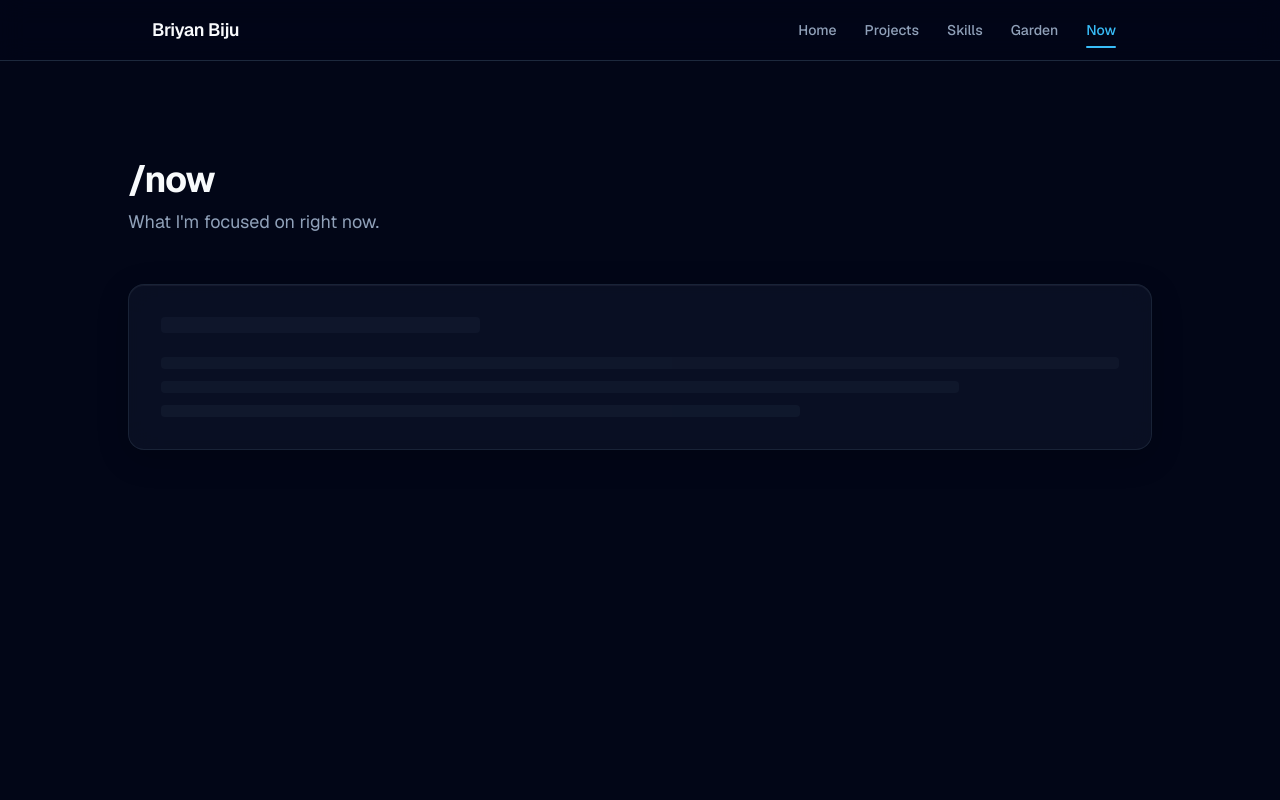
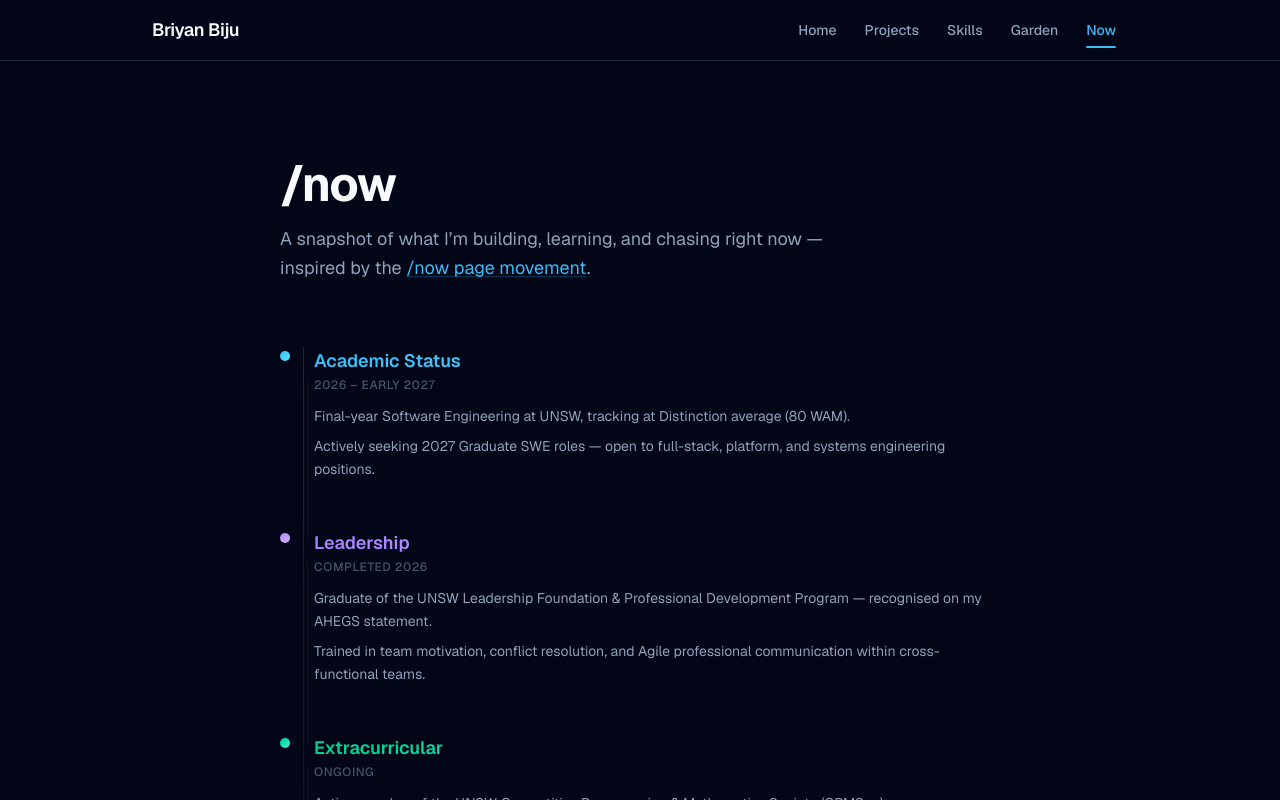
Before and after one commit to MundaneDragon/digital-garden, a Next.js app: page /now in a window 1280 px wide. Shown: the top 800 px of the page. Built offline with nearby package versions, Linux system fonts and the light colour scheme.

Commit message:
feat: add active status timeline and leadership tracking page

```diff
--- a/src/app/now/page.tsx
+++ b/src/app/now/page.tsx
@@ -1,23 +1,120 @@
+const TIMELINE = [
+  {
+    label: "Academic Status",
+    date: "2026 – early 2027",
+    gradient: "from-brand-400 to-cyan-300",
+    items: [
+      "Final-year Software Engineering at UNSW, tracking at Distinction average (80 WAM).",
+      "Actively seeking 2027 Graduate SWE roles — open to full-stack, platform, and systems engineering positions.",
+    ],
+  },
+  {
+    label: "Leadership",
+    date: "Completed 2026",
+    gradient: "from-violet-400 to-purple-300",
+    items: [
+      "Graduate of the UNSW Leadership Foundation & Professional Development Program — recognised on my AHEGS statement.",
+      "Trained in team motivation, conflict resolution, and Agile professional communication within cross-functional teams.",
+    ],
+  },
+  {
+    label: "Extracurricular",
+    date: "Ongoing",
+    gradient: "from-emerald-400 to-teal-300",
+    items: [
+      "Active member of the UNSW Competitive Programming & Mathematics Society (CPMSoc).",
+      "Daily LeetCode grinding with focus on dynamic programming, graph traversal, and sorting optimizations for ICPC and technical interviews.",
+    ],
+  },
+  {
+    label: "Freelance",
+    date: "2023 – present",
+    gradient: "from-amber-400 to-orange-300",
+    items: [
+      "Fiverr Excel Data Visualization & Macro Consultant — translating client requirements into automated dashboards and VBA tooling.",
+      "Developed a repeatable discovery-to-delivery workflow: requirements intake → prototype → revision → final handover with documentation.",
+    ],
+  },
+] as const;
+
+export const metadata = {
+  title: "/now | Briyan Biju",
+  description:
+    "What Briyan Biju is focused on right now — final-year SWE at UNSW, leadership, competitive programming, and freelance consulting.",
+};
+
 export default function NowPage() {
   return (
-    <main className="min-h-screen px-6 py-24">
-      <div className="mx-auto max-w-5xl space-y-12">
-        <header>
-          <h1 className="text-4xl font-bold tracking-tight text-slate-50">
+    <main className="mx-auto max-w-3xl space-y-16 px-6 py-24">
+      <header className="space-y-4">
+        <h1 className="text-4xl font-bold tracking-tight text-slate-50 sm:text-5xl">
           /now
         </h1>
-          <p className="mt-2 text-lg text-slate-400">
-            What I&apos;m focused on right now.
+        <p className="max-w-xl text-lg leading-relaxed text-slate-400">
+          A snapshot of what I&rsquo;m building, learning, and chasing right
+          now — inspired by the{" "}
+          <a
+            href="https://nownownow.com/about"
+            target="_blank"
+            rel="noopener noreferrer"
+            className="text-brand-400 hover:text-brand-300 underline decoration-brand-500/30 underline-offset-2 transition-colors"
+          >
+            /now page movement
+          </a>
+          .
         </p>
       </header>
-        <div className="glass rounded-glass space-y-6 p-8">
-          <div className="h-4 w-1/3 animate-pulse-glass rounded bg-slate-800" />
-          <div className="space-y-3">
-            <div className="h-3 w-full animate-pulse-glass rounded bg-slate-800" style={{ animationDelay: "0.3s" }} />
-            <div className="h-3 w-5/6 animate-pulse-glass rounded bg-slate-800" style={{ animationDelay: "0.6s" }} />
-            <div className="h-3 w-2/3 animate-pulse-glass rounded bg-slate-800" style={{ animationDelay: "0.9s" }} />
+
+      {/* Vertical timeline */}
+      <div className="relative">
+        {/* Centre spine */}
+        <div className="absolute inset-y-0 left-[19px] w-px bg-gradient-to-b from-slate-800 via-slate-800/50 to-transparent sm:left-[23px]" />
+
+        <ol className="space-y-0">
+          {TIMELINE.map((section, i) => (
+            <li key={section.label} className="relative pb-12 last:pb-0">
+              {/* Timeline dot + connecting line segment */}
+              <div className="flex items-start gap-5 sm:gap-6">
+                {/* Dot */}
+                <div className="relative z-10 mt-1 shrink-0">
+                  <div
+                    className={`h-[10px] w-[10px] rounded-full bg-gradient-to-br ${section.gradient} shadow-lg ring-4 ring-slate-950`}
+                  />
+                </div>
+
+                {/* Content */}
+                <div className="min-w-0 flex-1 space-y-3">
+                  <div>
+                    <h2
+                      className={`text-lg font-semibold bg-gradient-to-r ${section.gradient} bg-clip-text text-transparent`}
+                    >
+                      {section.label}
+                    </h2>
+                    <time className="mt-0.5 block text-xs font-medium uppercase tracking-wider text-slate-600">
+                      {section.date}
+                    </time>
+                  </div>
+
+                  <ul className="space-y-2">
+                    {section.items.map((item) => (
+                      <li
+                        key={item}
+                        className="text-sm leading-relaxed text-slate-400"
+                      >
+                        {item}
+                      </li>
+                    ))}
+                  </ul>
                 </div>
               </div>
+
+              {/* Connector line between items (except last) */}
+              {i < TIMELINE.length - 1 && (
+                <div className="absolute left-[23px] top-[32px] h-[calc(100%-20px)] w-px bg-slate-800/40 sm:left-[27px]" />
+              )}
+            </li>
+          ))}
+        </ol>
       </div>
     </main>
   );
```
Lines whose indentation alone changed are shown as unchanged.
